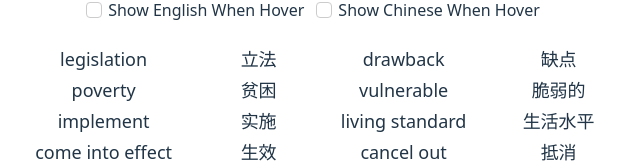
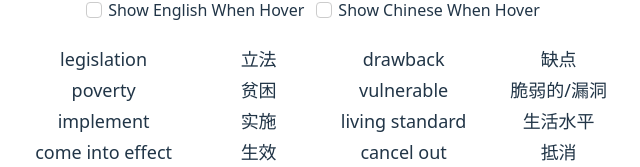
Before and after one commit to xiaodong2008/exam-25, a Vue app: page /english/vocab in a window 1280 px wide. Shown: the part 239-406 px from the top of the page, without its empty margins (327-967 px from the left). Built offline with nearby package versions, Linux system fonts and the light colour scheme.

Commit message:
fix: update vocabulary entry for clarity by adding alternative term in List component

```diff
--- a/src/pages/English/vocab/List.vue
+++ b/src/pages/English/vocab/List.vue
@@ -85,7 +85,7 @@ const vocabs_cn = [
   "立法",
   "缺点",
   "贫困",
-  "脆弱的",
+  "脆弱的/漏洞",
   "实施",
   "生活水平",
   "生效",
--- a/src/pages/English/vocab/WordTest.vue
+++ b/src/pages/English/vocab/WordTest.vue
@@ -195,7 +195,7 @@ const vocabs_cn = [
   "立法",
   "缺点",
   "贫困",
-  "脆弱的",
+  "脆弱的/漏洞",
   "实施",
   "生活水平",
   "生效",
```
